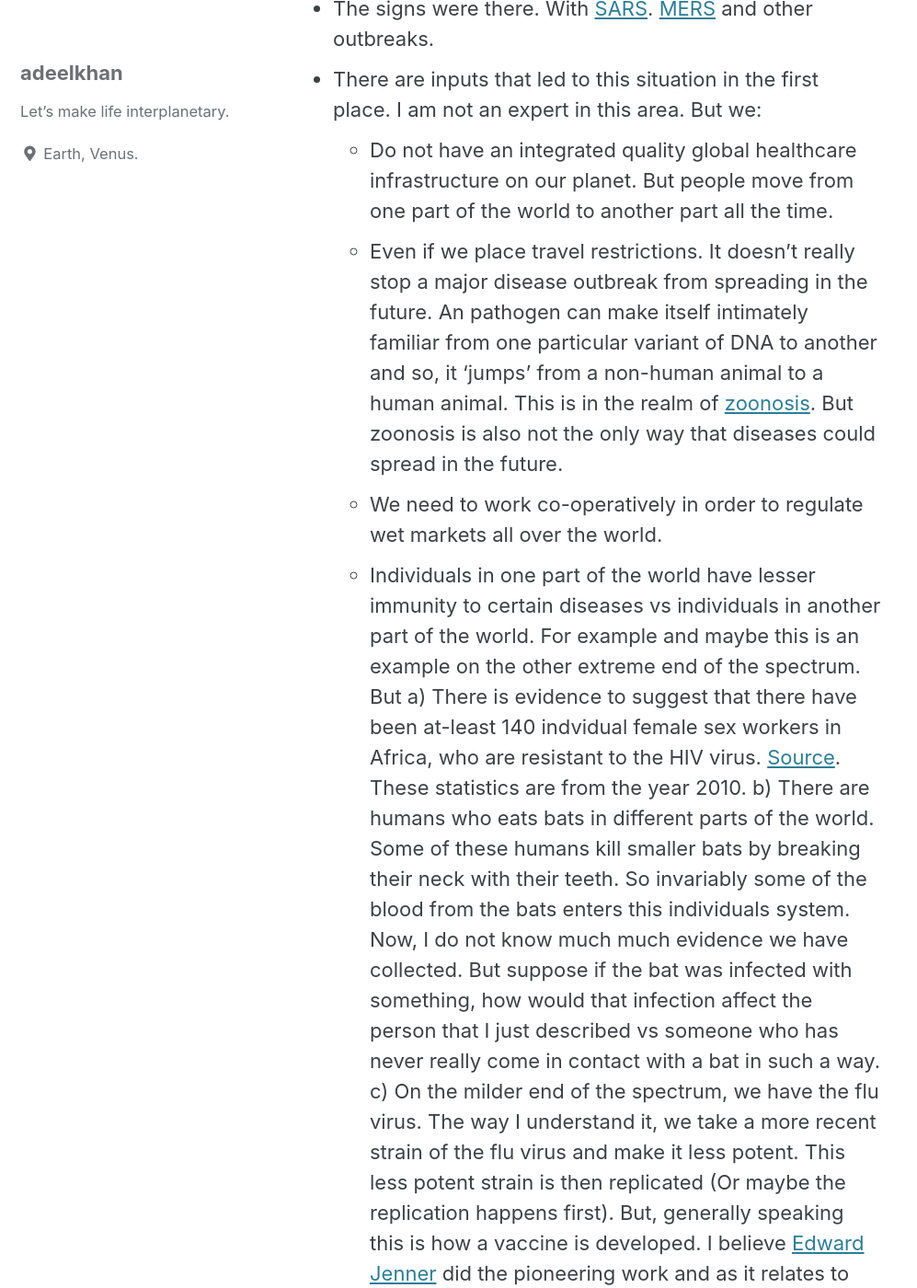
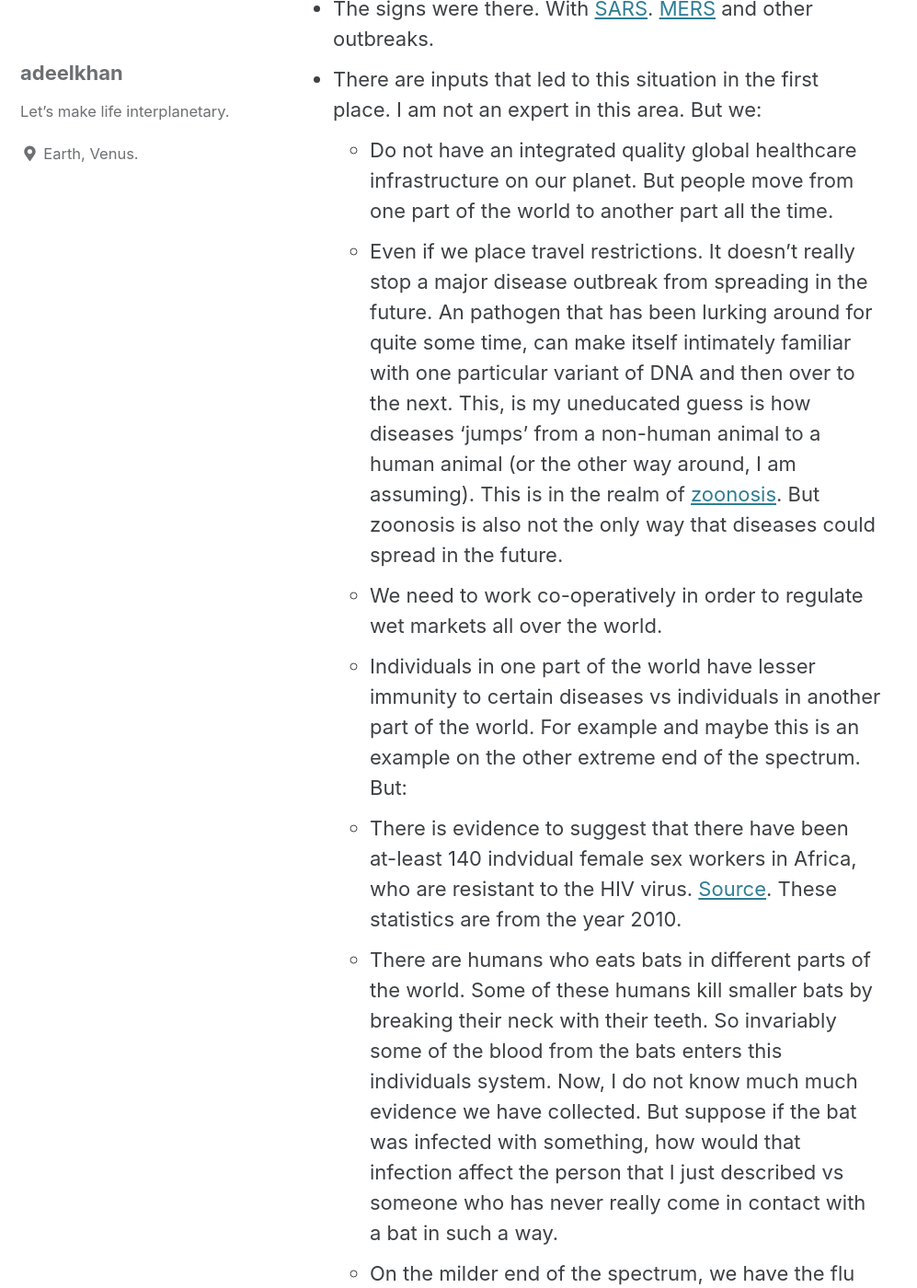
Before and after one commit to stellardreams/stellardreams.github.io, a Jekyll site: the page built from _posts/2020-09-30-Growth.md, in a window 1280 px wide and 1400 px high, scrolled down 3144 px. Shown: the whole window at 92% size, without its empty margins (0-997 px from the left). Built offline with Jekyll 4.4.1, drawn with Linux system fonts in a browser that asks for light colours; cached includes are drawn as plain includes; some of the changed text lies outside the part shown.

Commit message:
Update 2020-09-30-Growth.md

```diff
--- a/_posts/2020-09-30-Growth.md
+++ b/_posts/2020-09-30-Growth.md
@@ -19,12 +19,12 @@ From a systems perspective:
 * The signs were there. With [SARS](https://en.wikipedia.org/wiki/Severe_acute_respiratory_syndrome). [MERS](https://en.wikipedia.org/wiki/Middle_East_respiratory_syndrome) and other outbreaks.
 * There are inputs that led to this situation in the first place. I am not an expert in this area. But we:
   * Do not have an integrated quality global healthcare infrastructure on our planet. But people move from one part of the world to another part all the time.
-  * Even if we place travel restrictions. It doesn't really stop a major disease outbreak from spreading in the future. An pathogen can make itself intimately familiar from one particular variant of DNA to another and so, it 'jumps' from a non-human animal to a human animal. This is in the realm of [zoonosis](https://en.wikipedia.org/wiki/Zoonosis#:~:text=A%20zoonosis%20(plural%20zoonoses%2C%20or,a%20vertebrate)%20to%20a%20human). But zoonosis is also not the only way that diseases could spread in the future.
+  * Even if we place travel restrictions. It doesn't really stop a major disease outbreak from spreading in the future. An pathogen that has been lurking around for quite some time, can make itself intimately familiar with one particular variant of DNA and then over to the next. This, is my uneducated guess is how diseases  'jumps' from a non-human animal to a human animal (or the other way around, I am assuming). This is in the realm of [zoonosis](https://en.wikipedia.org/wiki/Zoonosis#:~:text=A%20zoonosis%20(plural%20zoonoses%2C%20or,a%20vertebrate)%20to%20a%20human). But zoonosis is also not the only way that diseases could spread in the future.
   * We need to work co-operatively in order to regulate wet markets all over the world.
-  * Individuals in one part of the world have lesser immunity to certain diseases vs individuals in another part of the world. For example and maybe this is an example on the other extreme end of the spectrum. But
-   a) There is evidence to suggest that there have been at-least 140 indvidual female sex workers in Africa, who are resistant to the HIV virus. [Source](https://globalhealth.org/the-secret-of-hiv-immunity-among-kenyan-sex-workers/). These statistics are from the year 2010.
-   b) There are humans who eats bats in different parts of the world. Some of these humans kill smaller bats by breaking their neck with their teeth. So invariably some of the blood from the bats enters this individuals system. Now, I do not know much much evidence we have collected. But suppose if the bat was infected with something, how would that infection affect the person that I just described vs someone who has never really come in contact with a bat in such a way.
-   c) On the milder end of the spectrum, we have the flu virus. The way I understand it, we take a more recent strain of the flu virus and make it less potent. This less potent strain is then replicated (Or maybe the replication happens first). But, generally speaking this is how a vaccine is developed. I believe [Edward Jenner](https://en.wikipedia.org/wiki/Edward_Jenner) did the pioneering work and as it relates to vaccinations. If memory serves me correct, Jenner infected his gardener's son with cowpox, with the intent of figuring out if he boy would then develop immunity to smallpox. Which the boy did. The story makes you wonder about the ethics surrounding this situation. In an alternate variation, he could have also tested the vaccines on himself. If not Jenner, then someone else would have eventually stumbled upon this concept of vaccinations. It would just have taken longer. At least 143 years, whereby the [discovery](https://en.wikipedia.org/wiki/History_of_virology#:~:text=In%201892%2C%20Dmitri%20Ivanovsky%20used,be%20the%20beginning%20of%20virology.) related to viruses was actually made. And then some more time would have passed, with improvements to the design of the microscope.
+  * Individuals in one part of the world have lesser immunity to certain diseases vs individuals in another part of the world. For example and maybe this is an example on the other extreme end of the spectrum. But:
+   * There is evidence to suggest that there have been at-least 140 indvidual female sex workers in Africa, who are resistant to the HIV virus. [Source](https://globalhealth.org/the-secret-of-hiv-immunity-among-kenyan-sex-workers/). These statistics are from the year 2010.
+   * There are humans who eats bats in different parts of the world. Some of these humans kill smaller bats by breaking their neck with their teeth. So invariably some of the blood from the bats enters this individuals system. Now, I do not know much much evidence we have collected. But suppose if the bat was infected with something, how would that infection affect the person that I just described vs someone who has never really come in contact with a bat in such a way.
+   * On the milder end of the spectrum, we have the flu virus. The way I understand it, we take a more recent strain of the flu virus and make it less potent. This less potent strain is then replicated (Or maybe the replication happens first). But, generally speaking this is how a vaccine is developed. I believe [Edward Jenner](https://en.wikipedia.org/wiki/Edward_Jenner) did the pioneering work and as it relates to vaccinations. If memory serves me correct, Jenner infected his gardener's son with cowpox, with the intent of figuring out if he boy would then develop immunity to smallpox. Which the boy did. The story makes you wonder about the ethics surrounding this situation. In an alternate variation, he could have also tested the vaccines on himself. If not Jenner, then someone else would have eventually stumbled upon this concept of vaccinations. It would just have taken longer. At least 143 years, whereby the [discovery](https://en.wikipedia.org/wiki/History_of_virology#:~:text=In%201892%2C%20Dmitri%20Ivanovsky%20used,be%20the%20beginning%20of%20virology.) related to viruses was actually made. And then some more time would have passed, with improvements to the design of the microscope.
 
 Okay, let's think about this logically again:
 * There were inputs that lead to the spread of diseases like these in the first place.
```
